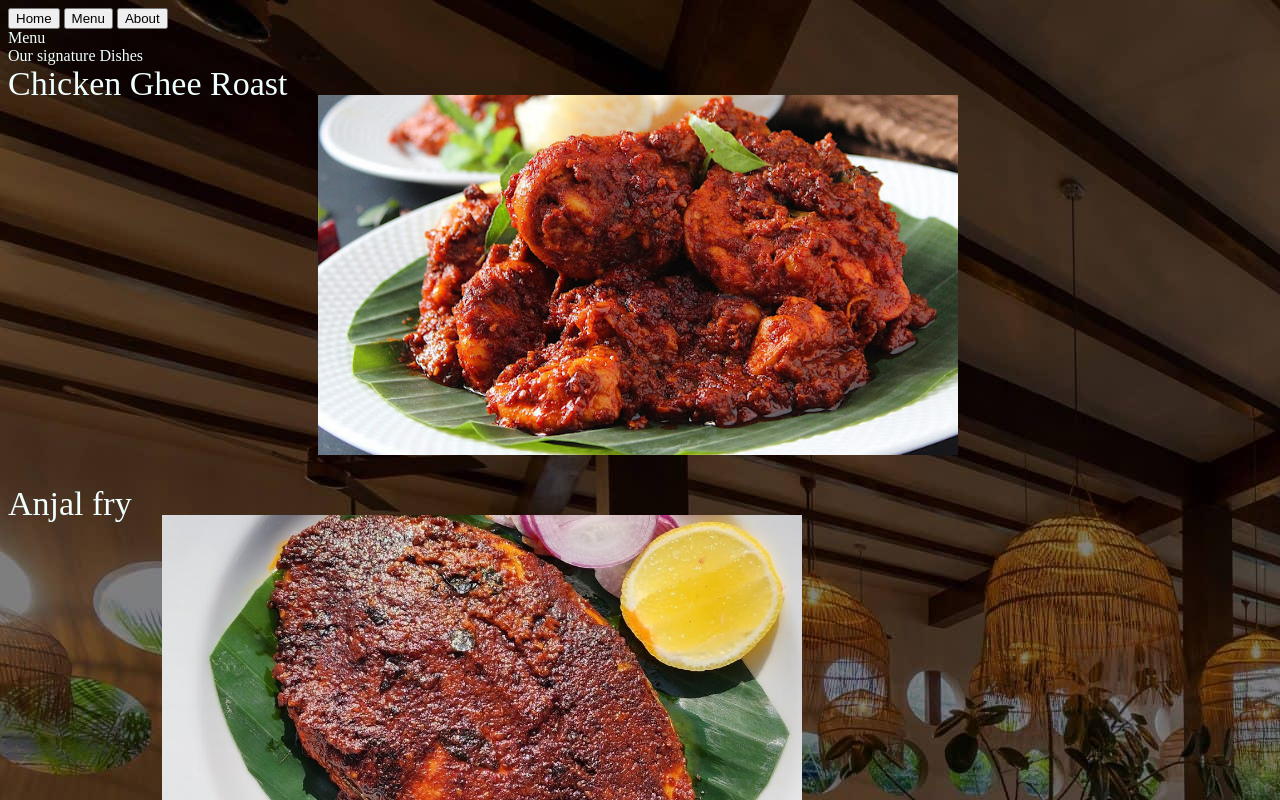
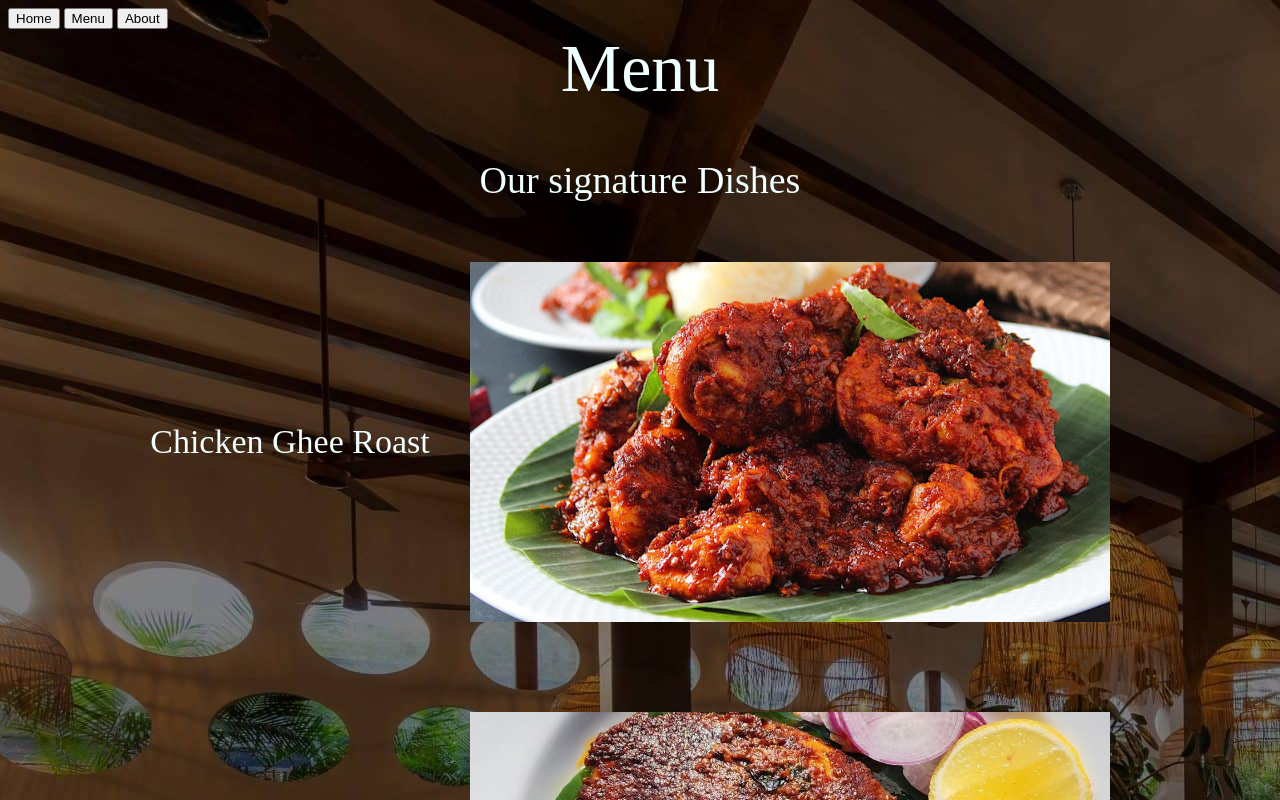
Before and after one commit to BrianRego03/restaurant-page, a website built with webpack: page src/index.html in a window 1280 px wide. Both pictures are taken after a click on the button "Menu". Shown: the top 800 px of the page. Built offline with nearby package versions, Linux system fonts and the light colour scheme.

Commit message:
Modify fonts and gaps

```diff
--- a/src/menup.js
+++ b/src/menup.js
@@ -19,7 +19,7 @@ const menuPageLoader = () => {
     let firstMenuItem = document.createElement("div");
     contentSection.appendChild(firstMenuItem).classList.add("menuItem");
     let firstItemTitle = document.createElement("div");
-    firstMenuItem.appendChild(firstItemTitle).classList.add("hometitle");
+    firstMenuItem.appendChild(firstItemTitle).classList.add("itemtitle");
     firstItemTitle.innerText='Chicken Ghee Roast';
     let firstItemImage = document.createElement("img");
     firstMenuItem.appendChild(firstItemImage).classList.add("menuImage");
@@ -29,7 +29,7 @@ const menuPageLoader = () => {
     let secondMenuItem = document.createElement("div");
     contentSection.appendChild(secondMenuItem).classList.add("menuItem");
     let secondItemTitle = document.createElement("div");
-    secondMenuItem.appendChild(secondItemTitle).classList.add("hometitle");
+    secondMenuItem.appendChild(secondItemTitle).classList.add("itemtitle");
     secondItemTitle.innerText='Anjal fry';
     let secondItemImage = document.createElement("img");
     secondMenuItem.appendChild(secondItemImage).classList.add("menuImage");
@@ -40,7 +40,7 @@ const menuPageLoader = () => {
     let thirdMenuItem = document.createElement("div");
     contentSection.appendChild(thirdMenuItem).classList.add("menuItem");
     let thirdItemTitle = document.createElement("div");
-    thirdMenuItem.appendChild(thirdItemTitle).classList.add("hometitle");
+    thirdMenuItem.appendChild(thirdItemTitle).classList.add("itemtitle");
     thirdItemTitle.innerText='Fish Thali';
     let thirdItemImage = document.createElement("img");
     thirdMenuItem.appendChild(thirdItemImage).classList.add("menuImage");
--- a/src/style.css
+++ b/src/style.css
@@ -16,13 +16,14 @@
     min-width: 320px;
     max-width: 40vw;
     margin: 20px;
+    text-align: center;
 
 }
 .hometitle{
-    font-size: 34px;
+    font-size: 44px;
 }
 .homecontent{
-    font-size: 24px;
+    font-size: 30px;
 }
 
 body{
@@ -46,10 +47,21 @@ body{
 
 
 
-
+#menuTitle{
+    font-size: 68px;
+    text-align: center;
+    margin-bottom: 50px;
+}
+#secondTitle{
+    font-size: 38px;
+    text-align: center;
+}
 .menuItem{
+    margin:30px;
     display: flex;
     flex-wrap: wrap;
+    justify-content: center;
+    align-items: center;
 }
 
 .menuImage{
@@ -61,3 +73,9 @@ body{
     margin:30px;
 
 }
+
+.itemtitle{
+    font-size: 34px;
+    min-width: 300px;
+    text-align: center;
+}
```
